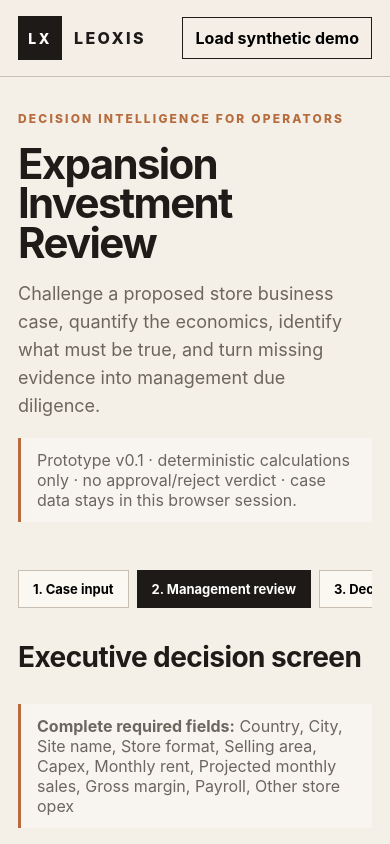
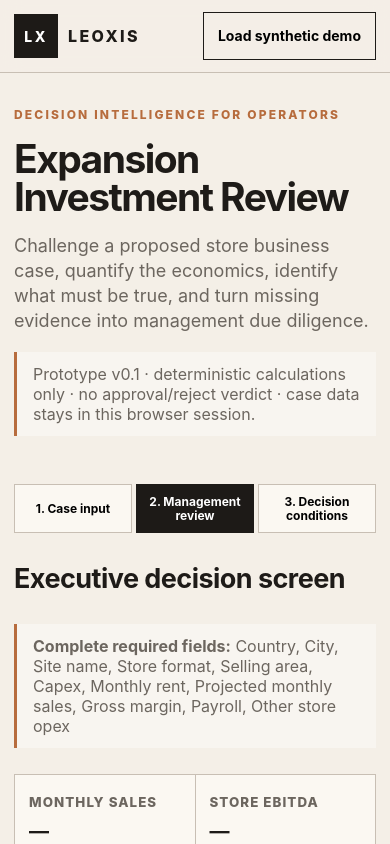
Before and after one commit to leonardgsl/Leoxis, a plain HTML site: page index.html in a window 390 px wide. Both pictures are taken after a click on the button "Run management review". Shown: the top 844 px of the page. Drawn offline with Linux system fonts and the light colour scheme.

Commit message:
Add files via upload

```diff
--- a/index.html
+++ b/index.html
@@ -3,7 +3,7 @@
 <head>
 <meta charset="utf-8" />
 <meta name="viewport" content="width=device-width,initial-scale=1,viewport-fit=cover" />
-<title>LEOXIS Expansion v0.1</title>
+<title>LEOXIS Expansion v0.2</title>
 <meta name="description" content="LEOXIS Expansion — retail investment committee decision-support prototype." />
 <style>
 :root{
@@ -52,6 +52,61 @@ hr{border:0;border-top:1px solid var(--line);margin:24px 0}
  .section-title{align-items:flex-start;flex-direction:column}
 }
 </style>
+
+<style id="v02-mobile-polish">
+/* LEOXIS Expansion v0.2 — mobile UX polish only; model logic unchanged */
+@media (max-width: 640px) {
+  body { overflow-x: hidden; }
+  .shell { padding-left: 14px !important; padding-right: 14px !important; }
+  .topbar { gap: 10px !important; padding-top: 12px !important; padding-bottom: 12px !important; }
+  .brand { gap: 10px !important; }
+  .brand > div:first-child { flex: 0 0 auto; }
+  .topbar button, .topbar .btn { padding: 12px 14px !important; font-size: 14px !important; line-height: 1.15 !important; }
+
+  /* Convert the 3-stage navigation from clipped horizontal tabs to a compact grid. */
+  .steps, .tabs, .stepbar, .navsteps {
+    display: grid !important;
+    grid-template-columns: repeat(3, minmax(0, 1fr)) !important;
+    width: 100% !important;
+    overflow: visible !important;
+    gap: 4px !important;
+  }
+  .steps > *, .tabs > *, .stepbar > *, .navsteps > * {
+    min-width: 0 !important;
+    width: auto !important;
+    white-space: normal !important;
+    text-align: center !important;
+    padding: 10px 6px !important;
+    font-size: 12px !important;
+    line-height: 1.15 !important;
+  }
+
+  h1 { font-size: clamp(34px, 10vw, 46px) !important; line-height: .98 !important; }
+  h2 { font-size: 27px !important; line-height: 1.05 !important; }
+  h3 { font-size: 21px !important; line-height: 1.12 !important; }
+  p { line-height: 1.38 !important; }
+
+  .card, .panel, section { scroll-margin-top: 120px; }
+  .metrics, .metric-grid, .kpi-grid {
+    grid-template-columns: repeat(2, minmax(0, 1fr)) !important;
+  }
+  .metric, .kpi {
+    min-width: 0 !important;
+    padding: 16px 14px !important;
+  }
+  .metric strong, .kpi strong { overflow-wrap: anywhere; }
+
+  input, select, textarea { min-height: 48px; font-size: 16px !important; }
+  button, .btn { min-height: 48px; }
+
+  table { font-size: 13px !important; }
+  .table-wrap, .table-scroll { overflow-x: auto !important; -webkit-overflow-scrolling: touch; }
+
+  /* Make management actions easier to scan without changing their content. */
+  .tag, .badge, .pill { line-height: 1.15 !important; }
+}
+</style>
+
 </head>
 <body>
 <div class="shell">
@@ -236,7 +291,7 @@ hr{border:0;border-top:1px solid var(--line);margin:24px 0}
     <div class="actions"><button class="btn secondary" onclick="showTab('review')">Back to review</button></div>
   </section>
 
-  <p class="footer-note">LEOXIS Expansion v0.1 is a prototype decision-support tool. It does not replace management judgment, legal review, lease diligence, accounting advice, or investment committee authority. Confidence is a rules-based evidence-completeness indicator, not a probability of success.</p>
+  <p class="footer-note">LEOXIS Expansion v0.2 is a prototype decision-support tool. It does not replace management judgment, legal review, lease diligence, accounting advice, or investment committee authority. Confidence is a rules-based evidence-completeness indicator, not a probability of success.</p>
 </div>
 
 <script>
```
